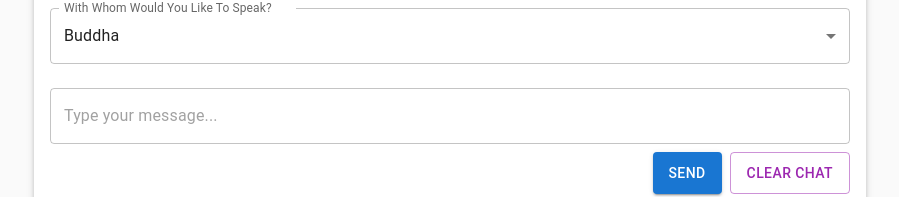
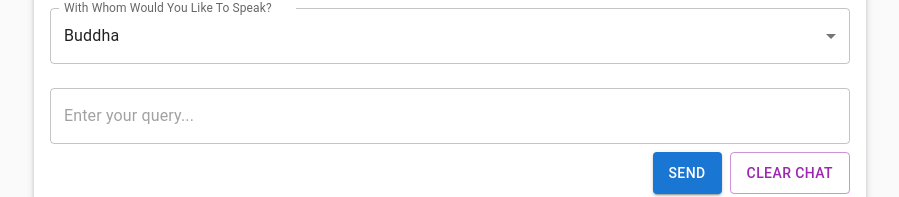
Before and after one commit to u00dxk2/wisdomai-frontend, a React (Create React App) app: page / in a window 1280 px wide. Shown: the part 542-739 px from the top of the page, without its empty margins (190-1089 px from the left). Built offline with nearby package versions, Linux system fonts and the light colour scheme.

Commit message:
Small copy edits.

```diff
--- a/src/App.js
+++ b/src/App.js
@@ -151,7 +151,7 @@
             <Box sx={{ display: "flex", alignItems: "center", mt: 2 }}>
               <CircularProgress size={24} />
               <Typography variant="body2" sx={{ ml: 1 }}>
-                Thinking...
+                Contemplating...
               </Typography>
             </Box>
           )}
@@ -167,7 +167,7 @@
             minRows={1}
             maxRows={4}
             variant="outlined"
-            placeholder="Type your message..."
+            placeholder="Enter your query..."
             value={message}
             onChange={(e) => setMessage(e.target.value)}
             onKeyDown={(e) => {
```
